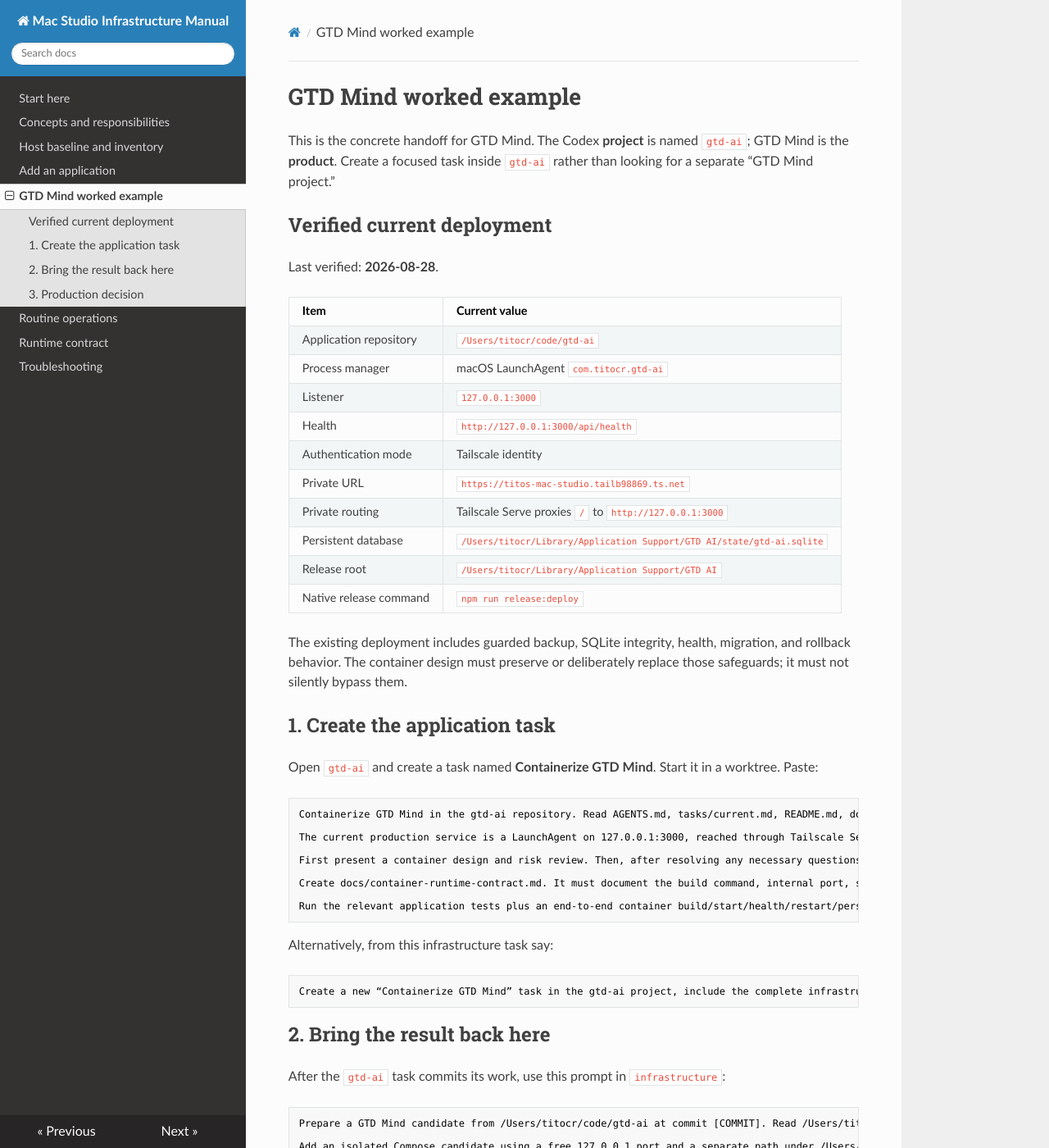
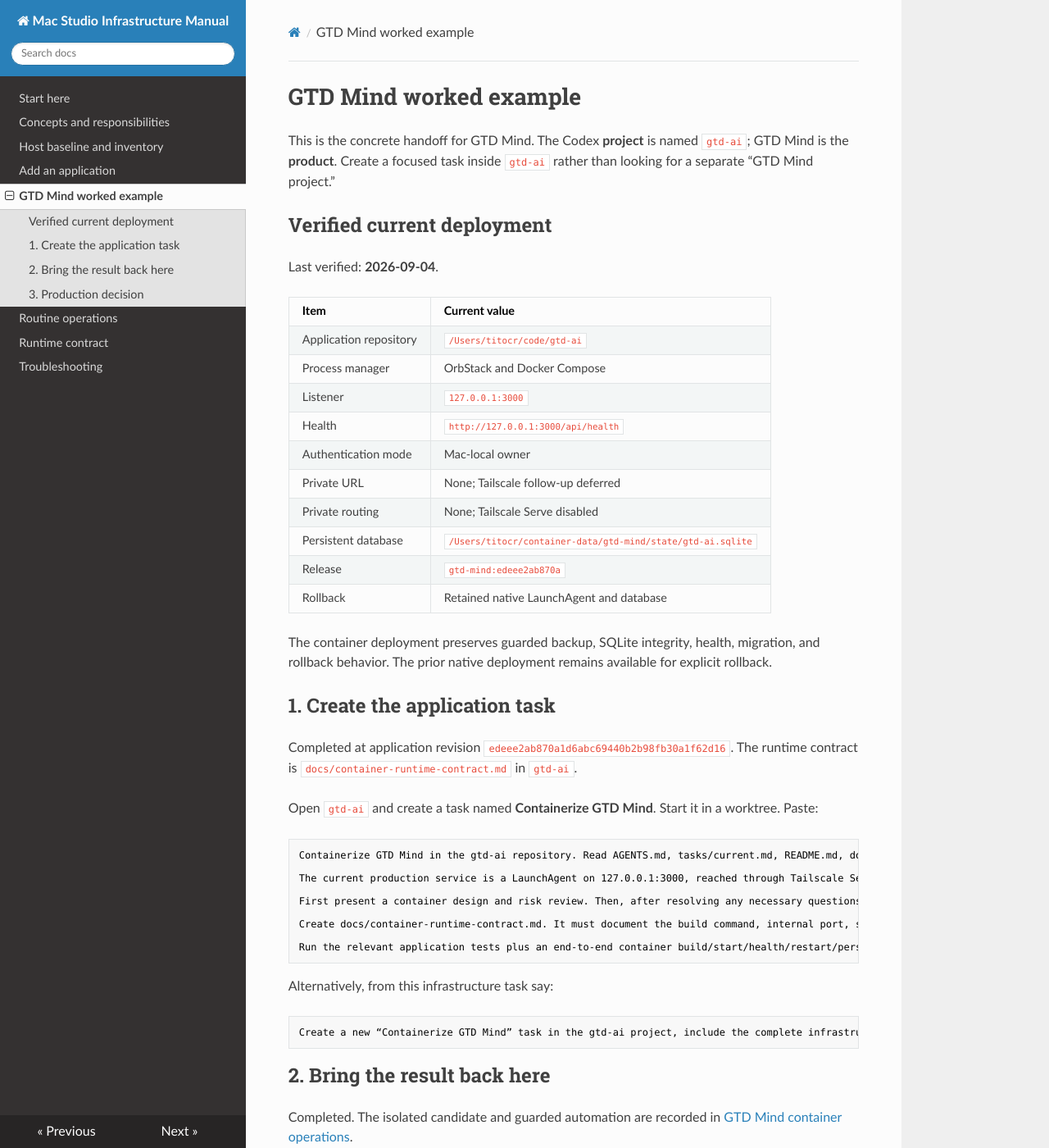
Before and after one commit to titocr/infrastructure, an MkDocs documentation site: the page built from docs/projects/gtd-mind-containerization.md, in a window 1280 px wide and 1400 px high. Shown: the whole window at 82% size. Built offline with MkDocs 1.6.1, drawn with Linux system fonts in a browser that asks for light colours; nearby versions of some CDN libraries; some of the changed text lies outside the part shown.

Commit message:
Integrate GTD Mind container operations

````diff
--- a/docs/projects/gtd-mind-containerization.md
+++ b/docs/projects/gtd-mind-containerization.md
@@ -4,24 +4,28 @@
 
 ## Verified current deployment
 
-Last verified: **2026-08-28**.
+Last verified: **2026-09-04**.
 
-| Item | Current value |
-| --- | --- |
-| Application repository | `/Users/titocr/code/gtd-ai` |
-| Process manager | macOS LaunchAgent `com.titocr.gtd-ai` |
-| Listener | `127.0.0.1:3000` |
-| Health | `http://127.0.0.1:3000/api/health` |
-| Authentication mode | Tailscale identity |
-| Private URL | `https://titos-mac-studio.tailb98869.ts.net` |
-| Private routing | Tailscale Serve proxies `/` to `http://127.0.0.1:3000` |
-| Persistent database | `/Users/titocr/Library/Application Support/GTD AI/state/gtd-ai.sqlite` |
-| Release root | `/Users/titocr/Library/Application Support/GTD AI` |
-| Native release command | `npm run release:deploy` |
+| Item                   | Current value                                               |
+| ---------------------- | ----------------------------------------------------------- |
+| Application repository | `/Users/titocr/code/gtd-ai`                                 |
+| Process manager        | OrbStack and Docker Compose                                 |
+| Listener               | `127.0.0.1:3000`                                            |
+| Health                 | `http://127.0.0.1:3000/api/health`                          |
+| Authentication mode    | Mac-local owner                                             |
+| Private URL            | None; Tailscale follow-up deferred                          |
+| Private routing        | None; Tailscale Serve disabled                              |
+| Persistent database    | `/Users/titocr/container-data/gtd-mind/state/gtd-ai.sqlite` |
+| Release                | `gtd-mind:edeee2ab870a`                                     |
+| Rollback               | Retained native LaunchAgent and database                    |
 
-The existing deployment includes guarded backup, SQLite integrity, health, migration, and rollback behavior. The container design must preserve or deliberately replace those safeguards; it must not silently bypass them.
+The container deployment preserves guarded backup, SQLite integrity, health, migration, and
+rollback behavior. The prior native deployment remains available for explicit rollback.
 
 ## 1. Create the application task
+
+Completed at application revision `edeee2ab870a1d6abc69440b2b98fb30a1f62d16`. The runtime
+contract is `docs/container-runtime-contract.md` in `gtd-ai`.
 
 Open `gtd-ai` and create a task named **Containerize GTD Mind**. Start it in a worktree. Paste:
 
@@ -45,6 +49,9 @@
 
 ## 2. Bring the result back here
 
+Completed. The isolated candidate and guarded automation are recorded in
+[GTD Mind container operations](gtd-mind-runtime.md).
+
 After the `gtd-ai` task commits its work, use this prompt in `infrastructure`:
 
 ```text
@@ -59,8 +66,8 @@
 
 - an application-aware backup and restore has been exercised;
 - database migration compatibility with rollback is known;
-- Tailscale identity headers and owner-only access work end to end;
-- the same private URL can be redirected deliberately;
+- Tailscale Serve is saved and deliberately disabled before local mode starts;
+- Mac-local owner access works at `http://127.0.0.1:3000`;
 - candidate restart and host restart behavior are acceptable;
 - the old LaunchAgent can be restored with a documented command; and
 - the human operator approves the exact cutover plan.
````
Also changed, not shown: compose.gtd-mind.yaml (added, +60 -0 lines), docs/host-baseline.md (+19 -17 lines), docs/index.md (+5 -5 lines), docs/projects/gtd-mind-runtime.md (added, +79 -0 lines), 1 other file.
